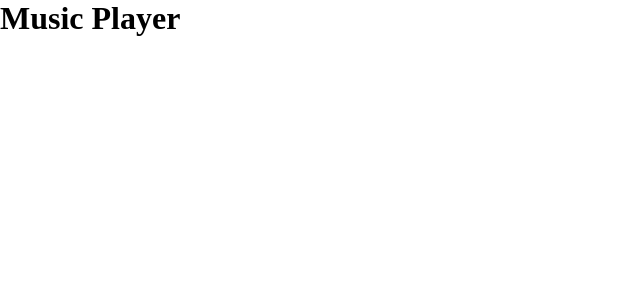
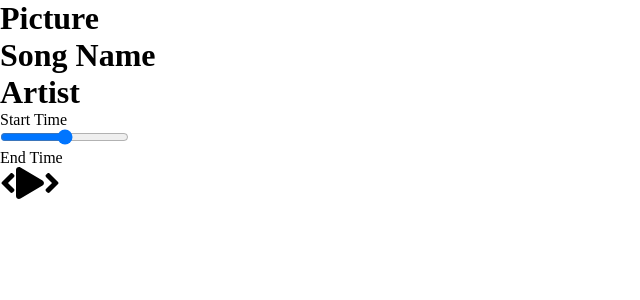
Before and after one commit to HeresJohnny5/React-Music-App, a React (Create React App) app: page / in a window 1280 px wide. Shown: the top 300 px of the page, without its empty margins (0-640 px from the left). Built offline with nearby package versions, Linux system fonts and the light colour scheme.

Commit message:
Create Player and Song Components. Add Font Awesome React. Start to create HTML Structure for App, Player, and Song Components.

```diff
--- a/package.json
+++ b/package.json
@@ -3,6 +3,9 @@
   "version": "0.1.0",
   "private": true,
   "dependencies": {
+    "@fortawesome/fontawesome-svg-core": "^1.2.32",
+    "@fortawesome/free-solid-svg-icons": "^5.15.1",
+    "@fortawesome/react-fontawesome": "^0.1.14",
     "@testing-library/jest-dom": "^5.11.4",
     "@testing-library/react": "^11.1.0",
     "@testing-library/user-event": "^12.1.10",
--- a/src/App.js
+++ b/src/App.js
@@ -1,10 +1,17 @@
+import React from "react";
+
+// Custom Components
+import { Player } from "./components/Player";
+import { Song } from "./components/Song";
+
 // App styles
 import "./styles/app.scss";
 
 function App() {
   return (
     <div className="App">
-      <h1>Music Player</h1>
+      <Song />
+      <Player />
     </div>
   );
 }
--- /dev/null
+++ b/src/components/Player.js
@@ -0,0 +1,32 @@
+import React from "react";
+// Without the curly braces this imports the entire package/library
+// With curly braces you're importing one specific thing in comparison to the entire package/library
+
+// Packages
+import { FontAwesomeIcon } from "@fortawesome/react-fontawesome";
+import {
+  faPlay,
+  faAngleLeft,
+  faAngleRight,
+} from "@fortawesome/free-solid-svg-icons";
+
+export const Player = () => {
+  return (
+    <div className="player">
+      <div className="time-control">
+        <p>Start Time</p>
+        <input type="range" />
+        <p>End Time</p>
+      </div>
+      <div className="play-control">
+        <FontAwesomeIcon icon={faAngleLeft} size="2x" className="skip-back" />
+        <FontAwesomeIcon icon={faPlay} size="2x" className="play" />
+        <FontAwesomeIcon
+          icon={faAngleRight}
+          size="2x"
+          className="skip-forward"
+        />
+      </div>
+    </div>
+  );
+};
--- /dev/null
+++ b/src/components/Song.js
@@ -0,0 +1,11 @@
+import React from "react";
+
+export const Song = () => {
+  return (
+    <div className="song">
+      <h1>Picture</h1>
+      <h1>Song Name</h1>
+      <h1>Artist</h1>
+    </div>
+  );
+};
```
Also changed, not shown: 2 other files (tests, documents, lock files or other folders).
